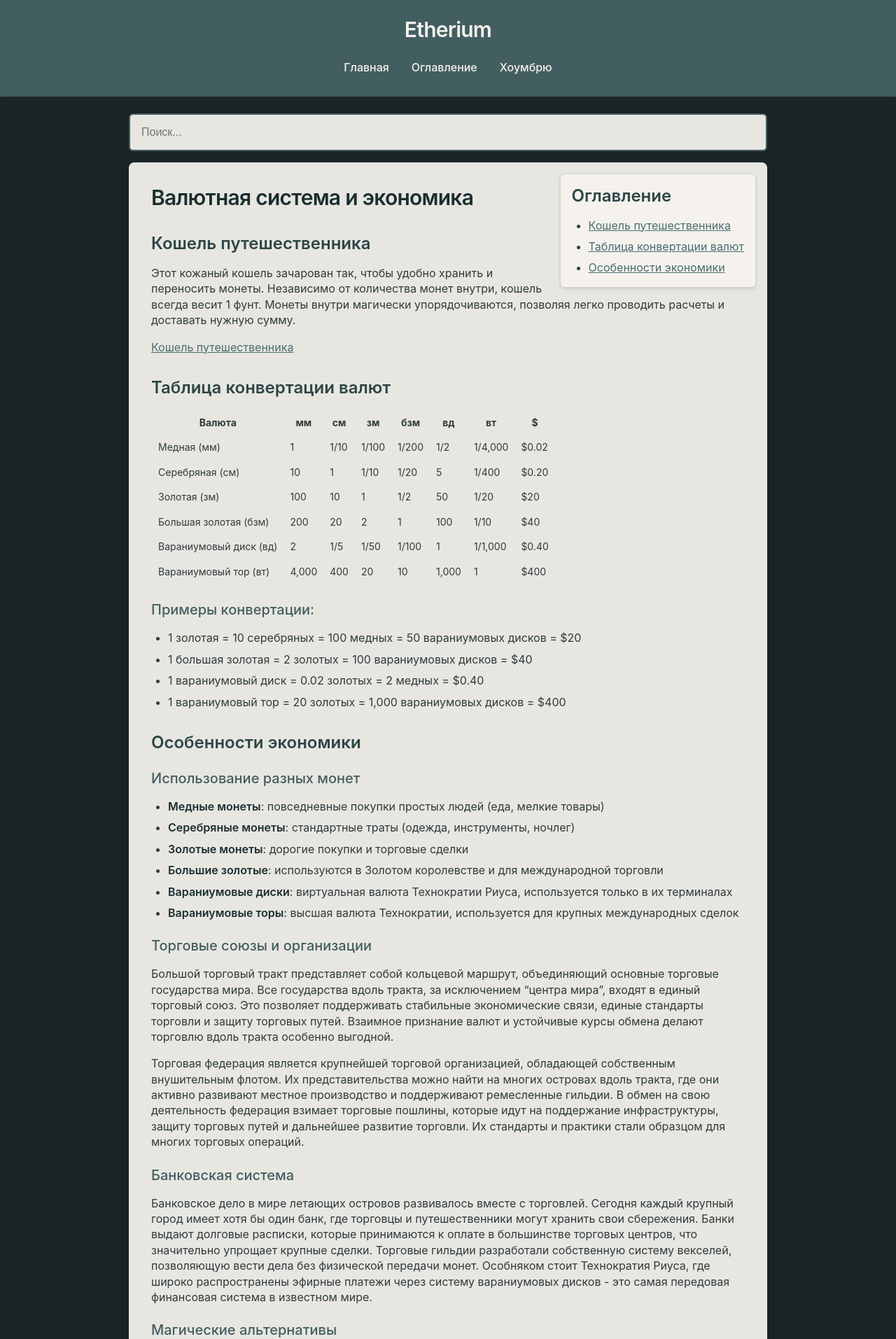
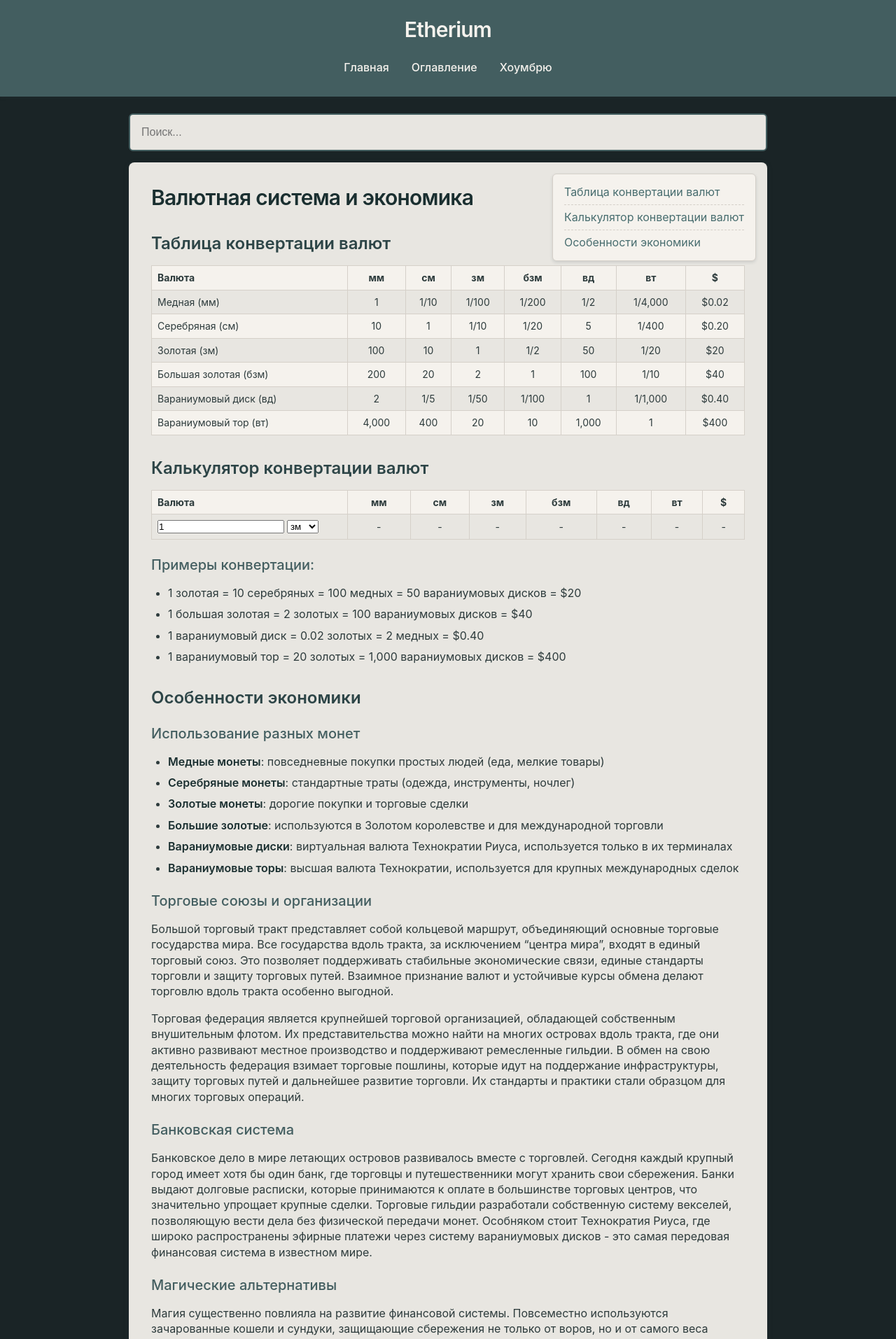
Before and after one commit to KovalevEvgeniy/etherium, a Jekyll site: the page built from data/glossary/currency.md, in a window 1280 px wide. Shown: the top 1913 px of the page at 70% size. Built offline with Jekyll 4.4.1, drawn with Linux system fonts in a browser that asks for light colours; some of the changed text lies outside the part shown.

Commit message:
added currency calculator

```diff
--- a/_includes/table_of_contents.html
+++ b/_includes/table_of_contents.html
@@ -1,14 +1,17 @@
 {% capture table_of_contents %}
 <ul>
     {% assign headings = page.content | markdownify | split: '<h2' %}
-    {% for heading in headings %}
-    {% if heading contains '>' %}
-    {% assign heading_parts = heading | split: '>' %}
-    {% assign heading_text = heading_parts[1] | split: '</h2' | first | strip_html | strip %}
+    {% for heading in headings offset:1 %}
+    {% if heading contains '</h2>' %}
+    {% assign heading_parts = heading | split: '</h2>' %}
+    {% assign heading_parts2 = heading_parts[0] | split: '>' %}
+    {% assign heading_text = heading_parts2[1] | strip_html | strip %}
+    {% if heading_text != "" %}
     {% assign heading_id = heading_text | slugify %}
     <li>
         <a href="#{{ heading_id }}">{{ heading_text }}</a>
     </li>
+    {% endif %}
     {% endif %}
     {% endfor %}
 </ul>
@@ -17,7 +20,6 @@
 {% assign h2_count = page.content | markdownify | split: '<h2' | size | minus: 1 %}
 {% if h2_count > 0 %}
 <div class="table-of-contents">
-    <h2>Оглавление</h2>
     {{ table_of_contents }}
 </div>
 {% endif %}
--- a/_layouts/default.html
+++ b/_layouts/default.html
@@ -47,7 +47,7 @@
 </main>
 
 <footer class="footer">
-    <p>&copy; {{ "now" | date: "%Y" }} Etherium <strong>0.4.0</strong> | <a href="{{ '/changelog' | relative_url }}">Changelog</a></p>
+    <p>&copy; {{ "now" | date: "%Y" }} Etherium <strong>0.5.1</strong> | <a href="{{ '/changelog' | relative_url }}">Changelog</a></p>
     <p>Powered by GitHub Pages</p>
 </footer>
 </body>
--- a/assets/css/style.css
+++ b/assets/css/style.css
@@ -8,6 +8,7 @@
     /* Фоновые цвета - теплые, бумажные оттенки */
     --color-bg-main: #1A2426;      /* Темный фон */
     --color-bg-content: #E8E6E1;   /* Цвет старой бумаги */
+    --color-bg-content-light: #F5F2ED;   /* Светлый цвет старой бумаги */
 
     /* Текстовые цвета */
     --color-text-main: #2D3B3C;    /* Темно-серый с оттенком */
@@ -201,15 +202,36 @@ nav a:hover {
         margin-left: 0.2em;
     }
 
-    th, td {
-        padding: var(--spacing-sm);
-        font-size: var(--font-size-sm);
-    }
-
     hr {
         border: 0;
         border-top: 1px solid var(--color-border);
         margin: var(--spacing-xl) 0;
+    }
+
+
+    table {
+        width: 100%;
+        border-collapse: collapse;
+        margin-bottom: var(--spacing-md);
+
+        th, td {
+            border: 1px solid var(--color-border);
+            padding: var(--spacing-sm);
+            font-size: var(--font-size-sm);
+            text-align: center;
+
+            &:first-child {
+                text-align: left;
+            }
+        }
+
+        th {
+            background-color: var(--color-bg-content-light);
+        }
+
+        tr:nth-child(2n) {
+            background-color: var(--color-bg-content-light);
+        }
     }
 }
 
@@ -353,6 +375,27 @@ nav a:hover {
     box-shadow: 0 2px 4px var(--color-shadow);
     margin-top: calc(-1 * var(--spacing-md));
     margin-right: calc(-1 * var(--spacing-md));
+
+    a {
+        text-decoration: none;
+    }
+
+    ul {
+        padding-left: 0;
+
+        li {
+            list-style: none;
+            line-height: 1.2;
+            border-bottom: 1px dashed var(--color-border);
+            padding-bottom: var(--spacing-sm);
+
+            &:last-child {
+                border-bottom: none;
+                padding-bottom: 0;
+            }
+        }
+    }
+
 }
 
 .only-mobile {
@@ -390,4 +433,9 @@ nav a:hover {
     .only-desktop {
         display: none;
     }
+
+    table {
+        display: block;
+        overflow: auto;
+    }
 }
--- a/assets/js/script.js
+++ b/assets/js/script.js
@@ -225,3 +225,49 @@ const Search = {
 };
 
 Search.init();
+
+
+const  Currency = {
+    rates: {
+        mm: 1,
+        cm: 10,
+        zm: 100,
+        bzm: 200,
+        vd: 2,
+        vt: 4000,
+        usd: 0.02 // Это базовая стоимость медной монеты
+    },
+
+    init() {
+        // Конверсионные значения
+
+
+        function updateCurrencies() {
+
+        }
+
+        document.querySelector('.currency-input').addEventListener('input', this.updateCurrencies.bind(this));
+        document.querySelector('.currency-select').addEventListener('change', this.updateCurrencies.bind(this));
+    },
+
+    updateCurrencies() {
+        const input = document.querySelector('.currency-input');
+        const select = document.querySelector('.currency-select');
+        const selectedCurrency = select.value;
+        const inputValue = parseFloat(input.value) || 0;
+
+        // Переводим значение в другие валюты
+        const baseValue = inputValue * this.rates[selectedCurrency];
+
+        // Обновляем значения в таблице
+        document.querySelector('.currency-mm').textContent = (baseValue / this.rates.mm).toFixed(2);
+        document.querySelector('.currency-cm').textContent = (baseValue / this.rates.cm).toFixed(2);
+        document.querySelector('.currency-zm').textContent = (baseValue / this.rates.zm).toFixed(2);
+        document.querySelector('.currency-bzm').textContent = (baseValue / this.rates.bzm).toFixed(2);
+        document.querySelector('.currency-vd').textContent = (baseValue / this.rates.vd).toFixed(2);
+        document.querySelector('.currency-vt').textContent = (baseValue / this.rates.vt).toFixed(2);
+        document.querySelector('.currency-usd').textContent = (baseValue / this.rates.usd).toFixed(2);
+    }
+}
+
+Currency.init();
--- a/data/glossary/currency.md
+++ b/data/glossary/currency.md
@@ -2,11 +2,6 @@
 layout: default
 title: Валютная система и экономика
 ---
-
-## Кошель путешественника
-Этот кожаный кошель зачарован так, чтобы удобно хранить и переносить монеты. Независимо от количества монет внутри, кошель всегда весит 1 фунт. Монеты внутри магически упорядочиваются, позволяя легко проводить расчеты и доставать нужную сумму.
-
-[Кошель путешественника](/data/glossary/travelers-purse.md)
 
 ## Таблица конвертации валют
 
@@ -18,6 +13,46 @@ title: Валютная система и экономика
 | Большая золотая (бзм) | 200 | 20 | 2 | 1 | 100 | 1/10 | $40 |
 | Вараниумовый диск (вд) | 2 | 1/5 | 1/50 | 1/100 | 1 | 1/1,000 | $0.40 |
 | Вараниумовый тор (вт) | 4,000 | 400 | 20 | 10 | 1,000 | 1 | $400 |
+
+## Калькулятор конвертации валют
+
+<table>
+    <thead>
+        <tr>
+            <th width="33%">Валюта</th>
+            <th>мм</th>
+            <th>см</th>
+            <th>зм</th>
+            <th>бзм</th>
+            <th>вд</th>
+            <th>вт</th>
+            <th>$</th>
+        </tr>
+    </thead>
+    <tbody>
+        <tr>
+            <td>
+                <input class="currency-input" type="number" value="1" />
+                <select class="currency-select">
+                    <option value="mm">мм</option>
+                    <option value="cm">см</option>
+                    <option value="zm" selected>зм</option>
+                    <option value="bzm">бзм</option>
+                    <option value="vd">вд</option>
+                    <option value="vt">вт</option>
+                    <option value="usd">$</option>
+                </select>
+            </td>
+            <td class="currency-mm">-</td>
+            <td class="currency-cm">-</td>
+            <td class="currency-zm">-</td>
+            <td class="currency-bzm">-</td>
+            <td class="currency-vd">-</td>
+            <td class="currency-vt">-</td>
+            <td class="currency-usd">-</td>
+        </tr>
+    </tbody>
+</table>
 
 ### Примеры конвертации:
 - 1 золотая = 10 серебряных = 100 медных = 50 вараниумовых дисков = $20
```
Also changed, not shown: other parts of data/glossary/currency.md (+2 -0 lines), data/glossary/index.md (+4 -0 lines), data/magic/magic-spheres.md (+0 -2 lines), changelog.md.
